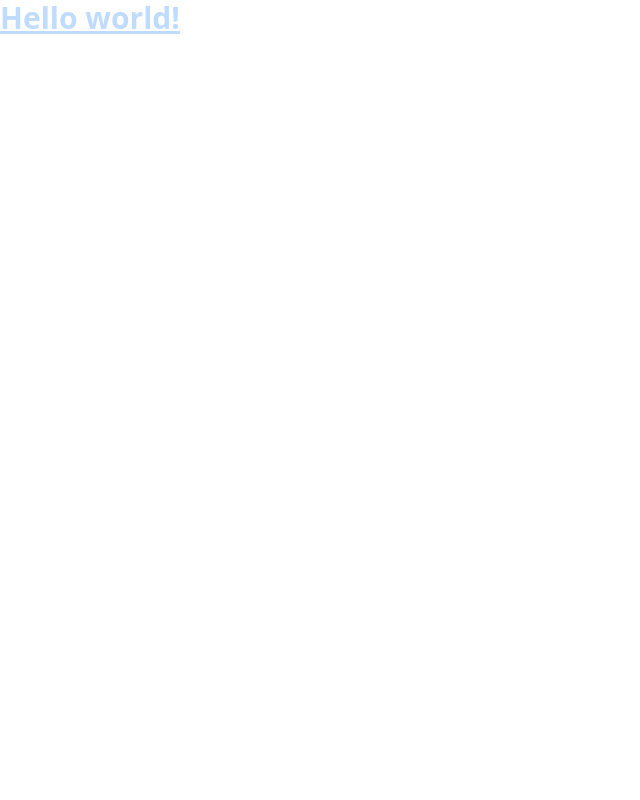
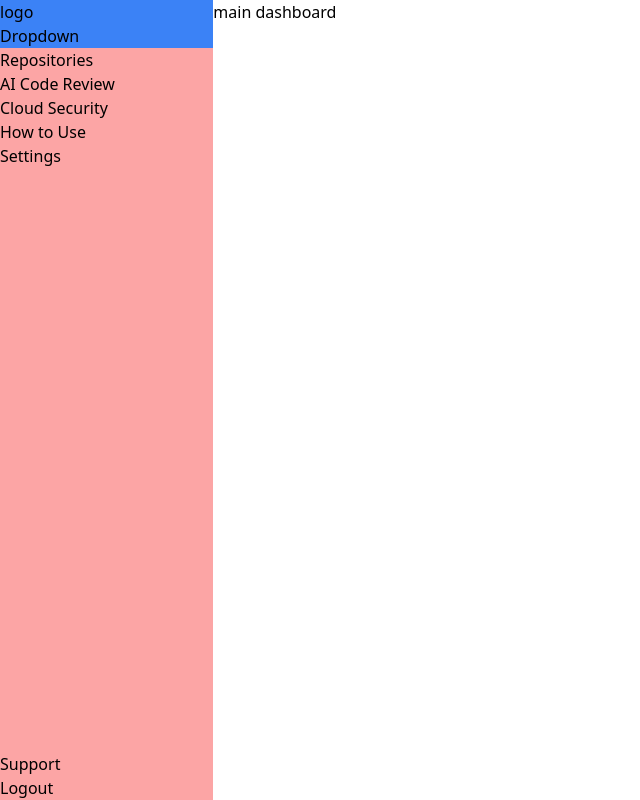
Before and after one commit to NtshVrm/code-ant-ai, a React (Vite) app: page / in a window 1280 px wide. Shown: the whole page, without its empty margins (0-640 px from the left). Built offline with nearby package versions, Linux system fonts and the light colour scheme.

Commit message:
remove tailwind test

```diff
--- a/src/App.tsx
+++ b/src/App.tsx
@@ -1,11 +1,10 @@
 import "./App.css";
+import Dashboard from "./pages/Dashboard";
 
 function App() {
-  return (
-    <>
-      <h1 className="text-3xl font-bold underline text-blue-200">Hello world!</h1>
-    </>
-  );
+  return <>
+    <Dashboard />
+  </>;
 }
 
 export default App;
```
